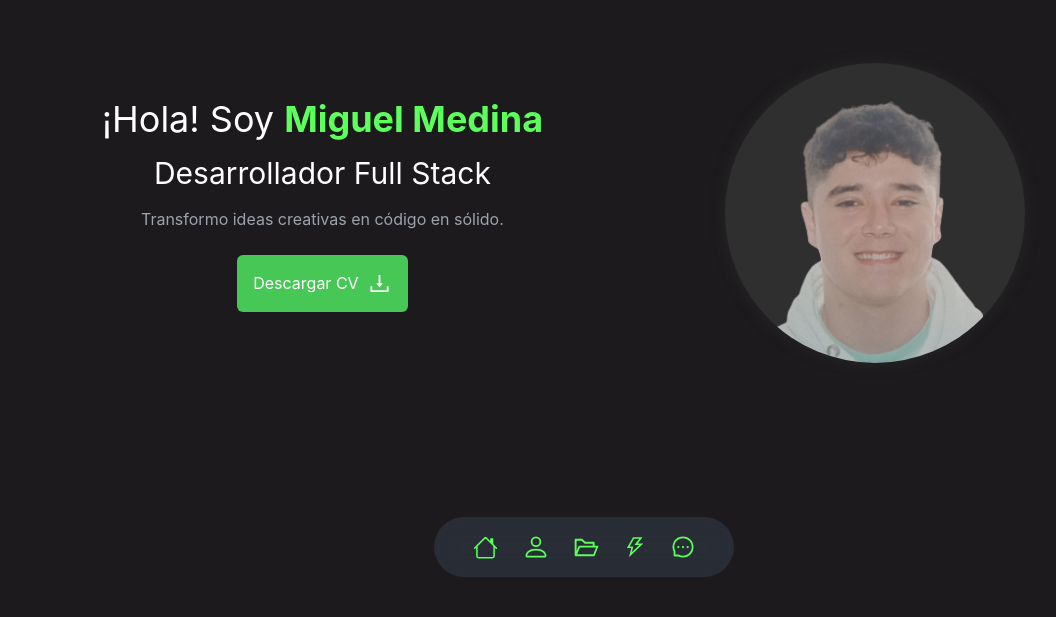
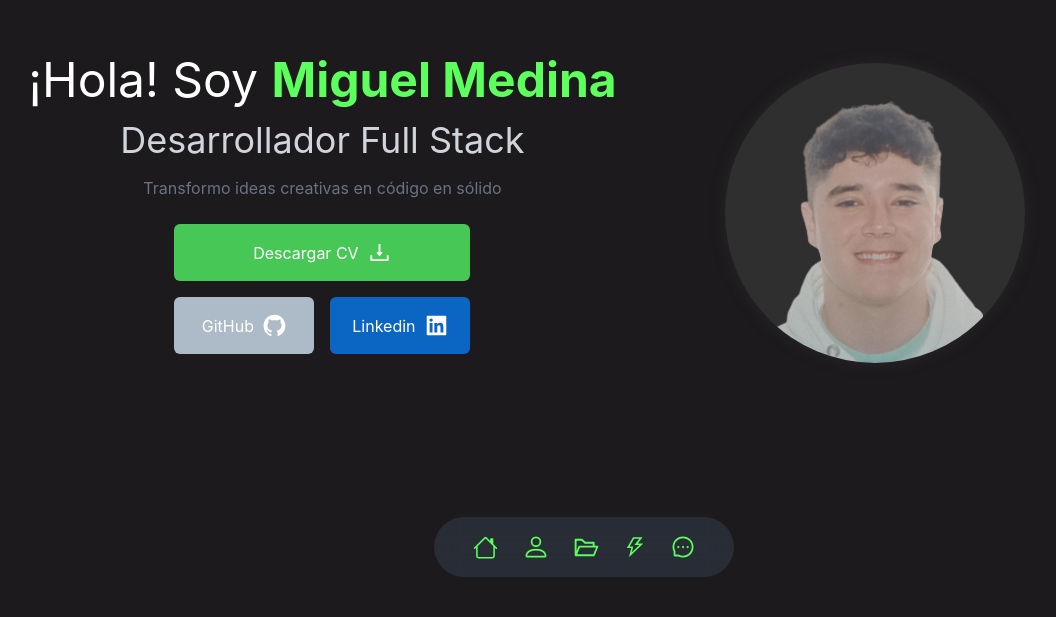
Before and after one commit to MiguelMR86/Portfolio, a React (Vite) app: page / in a window 1280 px wide. Shown: the part 183-800 px from the top of the page, without its empty margins (56-1112 px from the left). Built offline with nearby package versions, Linux system fonts and the light colour scheme.

Commit message:
git and linkedin btns moved

```diff
--- a/src/components/Header.jsx
+++ b/src/components/Header.jsx
@@ -1,32 +1,66 @@
-import React from 'react'
-import Photo from './others/Photo'
-import { AiOutlineDownload } from 'react-icons/ai';
-import CV from '../assets/CV-Miguel-Medina.pdf'
-
+import React, { useContext } from "react";
+import { Context } from "../context/Context";
+import Photo from "./others/Photo";
+import { AiOutlineDownload } from "react-icons/ai";
+import CV from "../assets/CV-Miguel-Medina.pdf";
+import { AiFillLinkedin, AiFillGithub } from "react-icons/ai";
 
 function Header() {
+  const { handleContactWithGithub, handleContactWithLinkedin } =
+    useContext(Context);
+
   return (
-    <header id='home' className='w-full h-[100vh]'>
-      <div className='flex h-full flex-col items-center w-full p-4 gap-y-8 md:flex-row-reverse md:gap-x-10'>
-        <div className='md:w-2/5 md:mb-16'>
+    <header id="home" className="w-full h-[100vh]">
+      <div className="flex h-full flex-col items-center w-full p-4 gap-y-8 md:flex-row-reverse md:gap-x-10">
+        <div className="md:w-2/5 md:mb-16">
           <Photo />
         </div>
-        <div className='flex flex-col items-center text-center gap-4 md:w-3/5 md:mt-10 md:mb-16'>
-          <p className='text-4xl '>
-          ¡Hola! Soy <span className='font-bold text-[--second]'>Miguel Medina</span>
+
+        <div className="flex flex-col items-center text-center gap-4 md:w-3/5 md:mt-10 md:mb-16">
+          <h1 className="text-4xl md:text-5xl">
+            ¡Hola! Soy{" "}
+            <span className="font-bold text-[--second]">Miguel Medina</span>
+          </h1>
+          <p className="text-3xl md:text-4xl text-gray-300">
+            Desarrollador Full Stack
           </p>
-          <h1 className='text-3xl'>Desarrollador Full Stack</h1>
-          <p className='text-gray-400'>
-            Transformo ideas creativas en código en sólido.
+          <p className="text-gray-500">
+            Transformo ideas creativas en código en sólido
           </p>
-          <a href={CV} download="CV-Miguel-Medina.pdf" className='w-auto bg-[--fourth] p-4 mt-2 rounded-md flex justify-center items-center hover:bg-[--fourth-blur] transition-all'>
-            <p>Descargar CV</p>
-              <AiOutlineDownload className='ml-2' size={25} />
+          <div>
+            <a
+              href={CV}
+              download="CV-Miguel-Medina.pdf"
+              className="w-full bg-[--fourth] p-4 mt-2 rounded-md flex justify-center items-center hover:bg-[--fourth-blur] transition-all"
+            >
+              <p>Descargar CV</p>
+              <AiOutlineDownload className="ml-2" size={25} />
             </a>
+            <ul className="w-full flex justify-center items-center gap-4 mt-4">
+              <li>
+                <button
+                  onClick={handleContactWithGithub}
+                  className="w-[140px] bg-[#adbac7] p-4 rounded-md flex justify-center items-center transition-all hover:bg-[#798086]"
+                >
+                  GitHub
+                  <AiFillGithub className="ml-2" size={25} />
+                </button>
+              </li>
+              <li>
+                <button
+                  onClick={handleContactWithLinkedin}
+                  className="w-[140px] bg-[#0a66c2] p-4 rounded-md flex justify-center items-center transition-all hover:bg-[#03478b]"
+                >
+                  Linkedin
+                  <AiFillLinkedin className="ml-2" size={25} />
+                </button>
+              </li>
+            </ul>
+          </div>
         </div>
       </div>
     </header>
-  )
+  );
 }
 
-export default Header
+export default Header;
```
